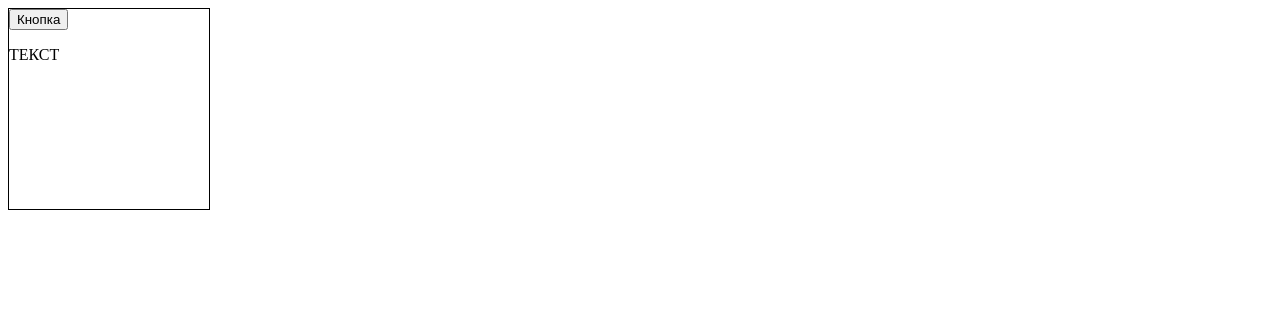
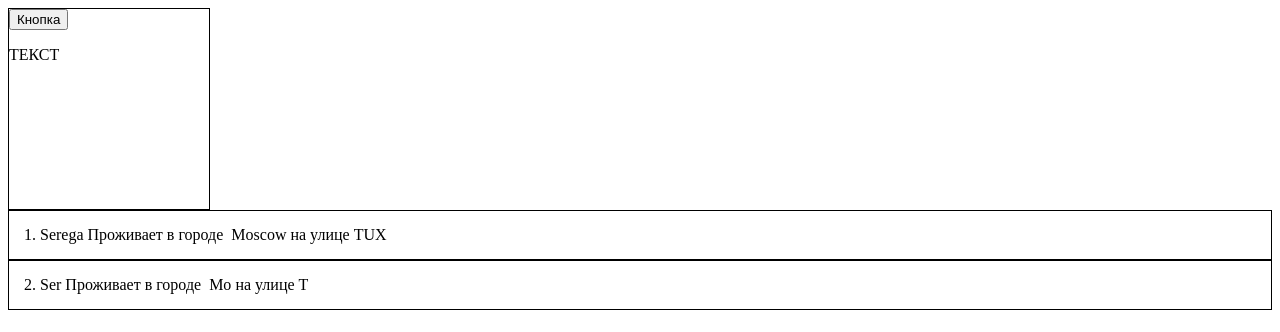
Before and after one commit to Sergey-Sverdlov/TypeScript, a React (Vite) app: page / in a window 1280 px wide. Shown: the top 332 px of the page. Built offline with nearby package versions, Linux system fonts and the light colour scheme; the HTML template or start-up script is replaced by a standard one.

Commit message:
add types for UserList

```diff
--- a/src/App.tsx
+++ b/src/App.tsx
@@ -1,8 +1,29 @@
 import Card, {CardVariant} from "./components/Card";
+import UserList from "./components/UserList";
+import {IUser} from "./types/types";
 
 
 function App() {
-
+    const users: IUser[] = [{
+        id: 1,
+        name: "Serega",
+        email: '123@yandex.ru',
+        address: {
+            city: "Moscow",
+            street: "TUX",
+            zipcode: '123154'
+        }
+    },
+        {
+            id: 2,
+            name: "Ser",
+            email: '13@yex.ru',
+            address: {
+                city: "Mo",
+                street: "T",
+                zipcode: '123'
+            }
+        }]
     return (
         <div>
             <Card width={'200px'} height={'200px'} variant={CardVariant.outlined}
@@ -11,6 +32,7 @@
                 <button>Кнопка</button>
                 <p>ТЕКСТ</p>
             </Card>
+            <UserList users={users}/>
         </div>
     )
 }
--- /dev/null
+++ b/src/components/UserList.tsx
@@ -0,0 +1,20 @@
+import React, {FC} from 'react';
+import {IUser} from "../types/types";
+
+interface UserListProps {
+    users: IUser[]
+}
+const UserList: FC<UserListProps> = ({users}) => {
+    console.log(users)
+    return (
+        <div>
+            {users.map(user =>
+                <div key={user.id} style={{padding: 15, border: '1px solid black'}}>
+                    {user.id}. {user.name} Проживает в городе &nbsp;
+                    {user.address.city} на улице {user.address.street}
+                </div>
+            )}
+        </div>
+    );
+}
+export default UserList
--- /dev/null
+++ b/src/types/types.tsx
@@ -0,0 +1,12 @@
+export interface IAddress {
+    street: string;
+    city: string;
+    zipcode: string;
+}
+
+export interface IUser {
+    name: string;
+    id :number;
+    email: string;
+    address: IAddress;
+}
```
Lines whose indentation alone changed are shown as unchanged.
